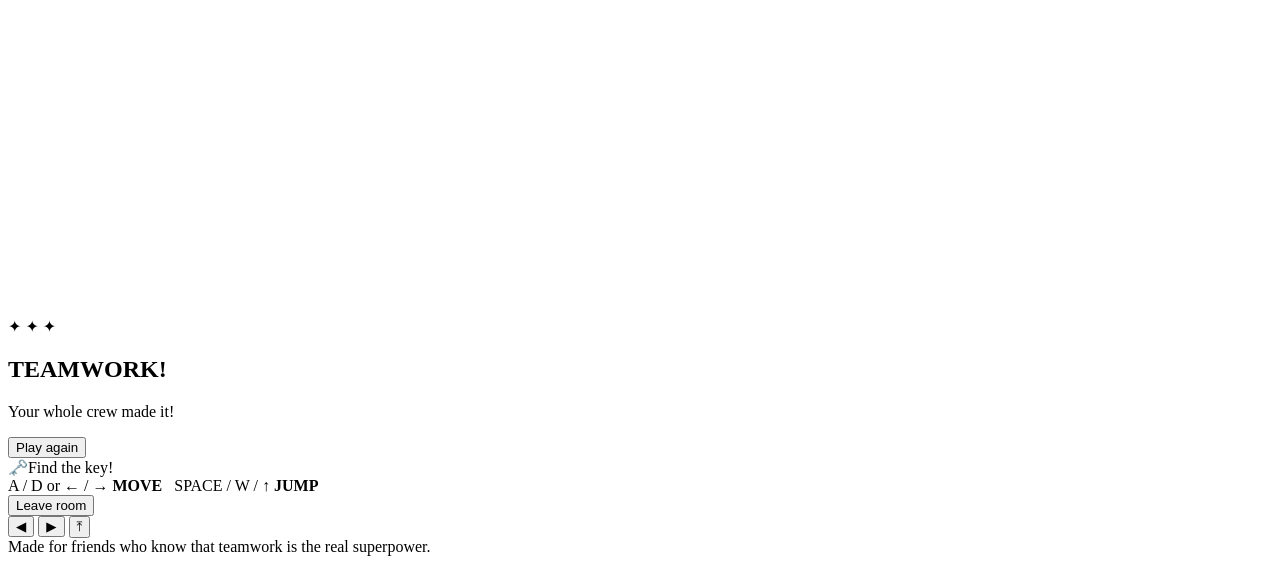
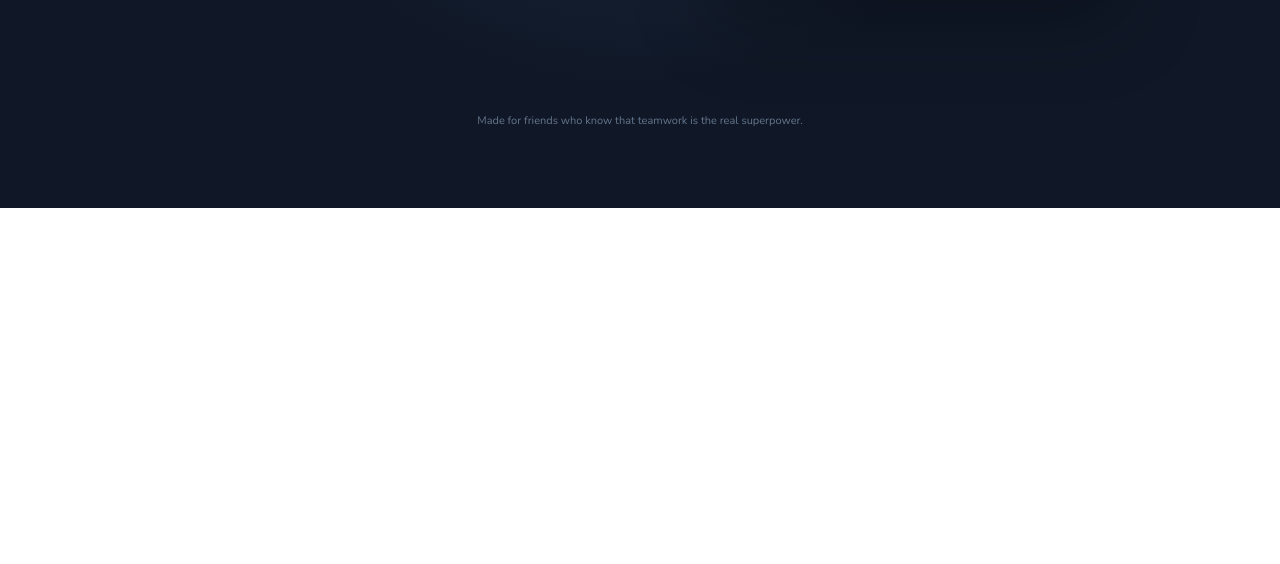
Before and after one commit to Aizen-1862/pico-park, a website: page public/index.html in a window 1280 px wide. Shown: the part 592-1156 px from the top of the page. After the commit the page ends 800 px from the top, so only its background shows below. Drawn offline with nearby package versions, Linux system fonts and the light colour scheme; the site is published under a folder, as on GitHub Pages, so addresses that start at the root find nothing.

Commit message:
Fix asset paths for GitHub Pages project URL

```diff
--- a/public/index.html
+++ b/public/index.html
@@ -5,7 +5,7 @@
   <meta name="viewport" content="width=device-width,initial-scale=1,maximum-scale=1,user-scalable=no">
   <meta name="theme-color" content="#101827">
   <title>CATNAP — Co-op Puzzle Park</title>
-  <link rel="stylesheet" href="/style.css">
+  <link rel="stylesheet" href="./style.css">
 </head>
 <body>
   <main class="app">
@@ -61,6 +61,6 @@
     </section>
     <footer>Made for friends who know that teamwork is the real superpower.</footer>
   </main>
-  <script src="/game.js"></script>
+  <script src="./game.js"></script>
 </body>
 </html>
```
